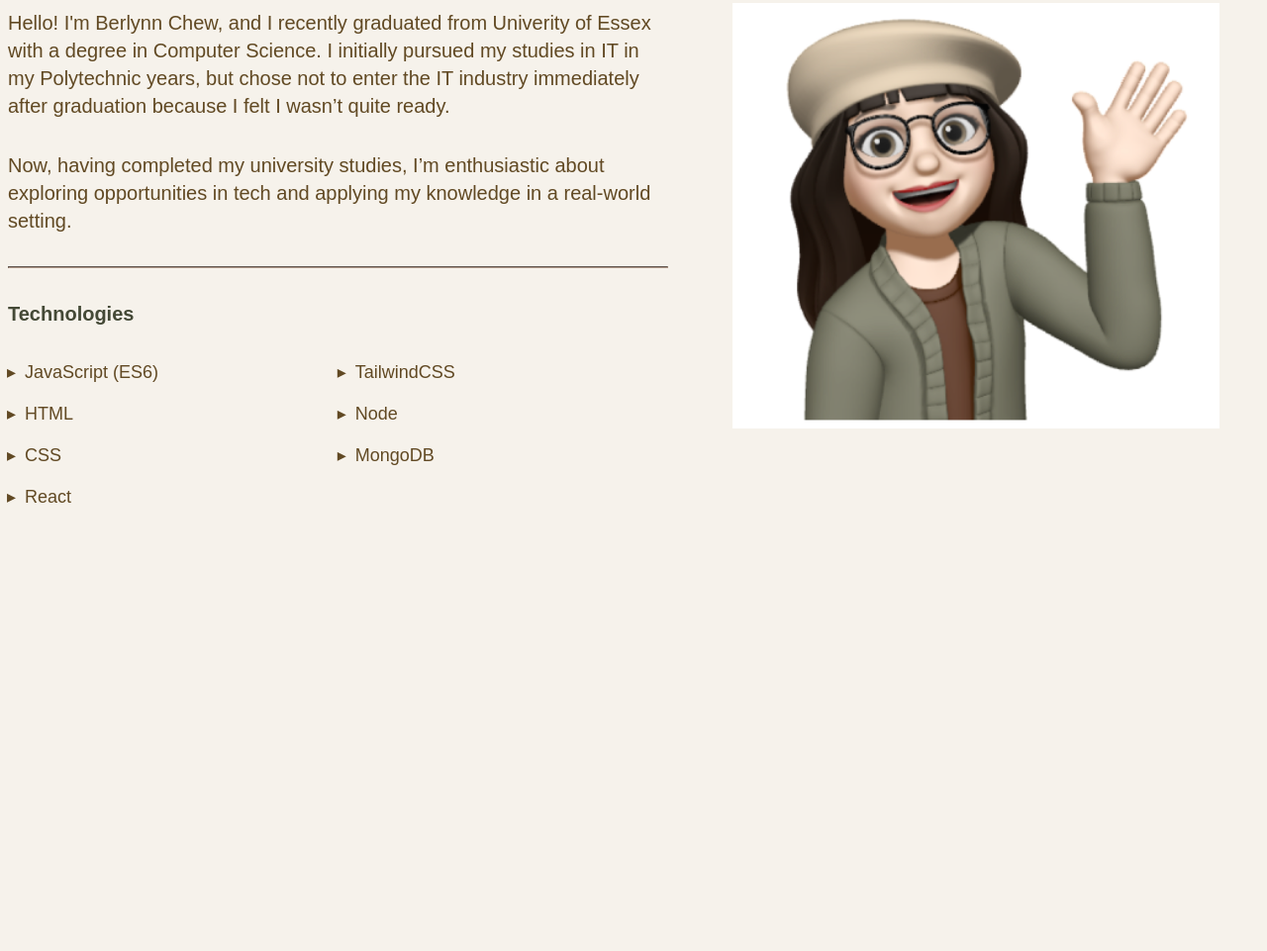
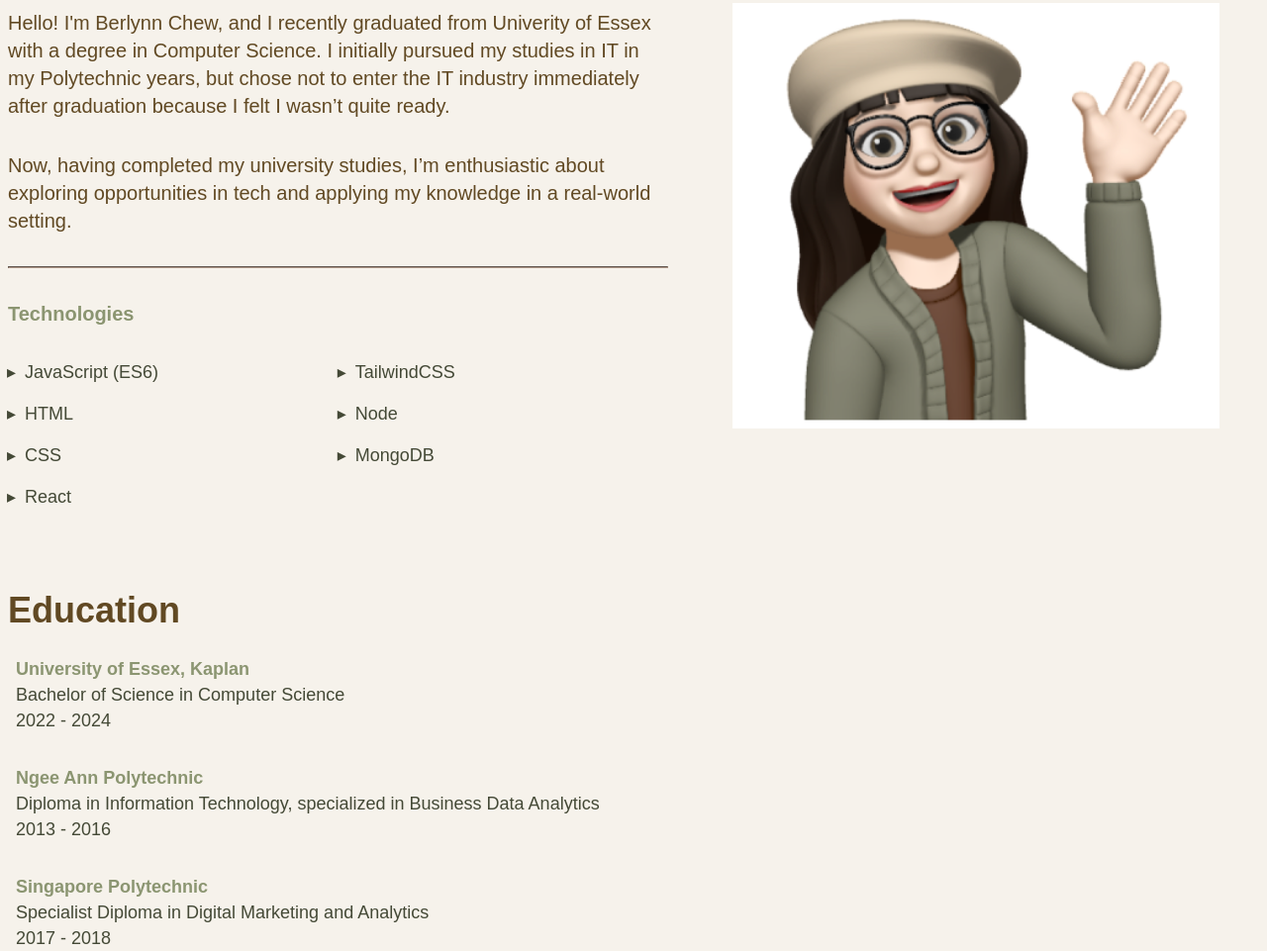
Before and after one commit to berlynncwy/berlynncwy.github.io, a website built with Vite: page index.html in a window 1280 px wide. Shown: the part 760-1721 px from the top of the page at 99% size. Before the commit the page ends 1275 px from the top, so only its background shows below. Built offline with nearby package versions, Linux system fonts and the light colour scheme; a web font is replaced by a local one.

Commit message:
Create education section

```diff
--- a/index.html
+++ b/index.html
@@ -60,13 +60,12 @@
       <section class="intro container">
         <img class="intro__img" src="/memoji.png" alt="my-memoji" />
         <div class="intro__div">
-                    <h1 class="intro__title">Hello! 👋🏻</h1>
+          <h1 class="intro__title">Hello!👋🏻</h1>
           <h2 class="intro__description">
-                        I'm Berlynn, a motivated software developer with a
-                        strong passion for
-                        <span class="highlight">frontend</span> development
-                        focused on creating intuitive and beautiful user
-                        interfaces.
+            I'm Berlynn, a motivated software developer with a strong passion
+            for
+            <span class="highlight">frontend</span> development focused on
+            creating intuitive and beautiful user interfaces.
           </h2>
         </div>
 
@@ -76,17 +75,16 @@
         <div class="about__content">
           <h2 class="about__title">About</h2>
           <p class="about__description">
-                        Hello! I'm Berlynn Chew, and I recently graduated from
-                        Univerity of Essex with a degree in Computer Science. I
-                        initially pursued my studies in IT in my Polytechnic
-                        years, but chose not to enter the IT industry
-                        immediately after graduation because I felt I wasn’t
-                        quite ready.
+            Hello! I'm Berlynn Chew, and I recently graduated from Univerity of
+            Essex with a degree in Computer Science. I initially pursued my
+            studies in IT in my Polytechnic years, but chose not to enter the IT
+            industry immediately after graduation because I felt I wasn’t quite
+            ready.
           </p>
           <p class="about__description">
-                        Now, having completed my university studies, I’m
-                        enthusiastic about exploring opportunities in tech and
-                        applying my knowledge in a real-world setting.
+            Now, having completed my university studies, I’m enthusiastic about
+            exploring opportunities in tech and applying my knowledge in a
+            real-world setting.
           </p>
 
           <hr class="about__hr" />
@@ -113,7 +111,33 @@
           />
         </div>
       </section>
-            <section></section>
+      <section class="edu container section">
+        <h2 class="edu__title">Education</h2>
+        <ul class="edu__ul">
+          <li class="edu__list">
+            <h3 class="edu__subtitle">University of Essex, Kaplan</h3>
+            <p class="edu__description">
+              Bachelor of Science in Computer Science
+            </p>
+            <p class="edu__description">2022 - 2024</p>
+          </li>
+          <li class="edu__list">
+            <h3 class="edu__subtitle">Ngee Ann Polytechnic</h3>
+            <p class="edu__description">
+              Diploma in Information Technology, specialized in Business Data
+              Analytics
+            </p>
+            <p class="edu__description">2013 - 2016</p>
+          </li>
+          <li class="edu__list">
+            <h3 class="edu__subtitle">Singapore Polytechnic</h3>
+            <p class="edu__description">
+              Specialist Diploma in Digital Marketing and Analytics
+            </p>
+            <p class="edu__description">2017 - 2018</p>
+          </li>
+        </ul>
+      </section>
       <section></section>
       <section></section>
       <section></section>
--- a/src/main.js
+++ b/src/main.js
@@ -3,4 +3,5 @@
 import '../styles/components/header.css';
 import '../styles/components/intro.css';
 import '../styles/components/about.css';
+import '../styles/components/education.css'
 import '../styles/ultis.css';
--- a/styles/components/about.css
+++ b/styles/components/about.css
@@ -2,7 +2,7 @@
   display: flex;
   flex-direction: column;
   gap: 1rem;
-    color: var(--clr-light-header-text)
+  color: var(--clr-light-header-text);
 }
 
 .about__content {
@@ -26,7 +26,7 @@
 
 .about__subtitle {
   font-size: var(--size-sm);
-    color: var(--clr-light-text);
+  color: var(--clr-light-highlight);
 }
 
 .about__ul-container {
@@ -37,23 +37,23 @@
   display: flex;
   flex-direction: column;
   gap: 1em;
-    list-style-type: '\25B8';
+  list-style-type: "\25B8";
   padding-left: 0.5em;
   flex: 1;
 }
 
 .about__list {
   font-size: var(--size-sm);
-    color: var(--clr-light-header-text);
+  color: var(--clr-light-text);
 }
 
 .about__list::before {
-    content: '';
+  content: "";
   margin-left: 0.5em;
 }
 
 /* xs screen */
-@media(min-width: 475px) {
+@media (min-width: 475px) {
   .about {
     gap: 1.5rem;
   }
@@ -80,14 +80,13 @@
 }
 
 /* sm screen */
-@media(min-width: 640px) {
+@media (min-width: 640px) {
   .about__img-wrapper {
     margin: 0 auto;
   }
 
   .about__img {
     width: 28.69rem;
-
   }
 }
 
--- /dev/null
+++ b/styles/components/education.css
@@ -0,0 +1,84 @@
+.edu {
+  display: flex;
+  flex-direction: column;
+  gap: 1rem;
+  color: var(--clr-light-header-text);
+}
+
+.edu__title {
+  font-size: var(--size-2xl);
+}
+.edu__ul {
+  display: flex;
+  flex-direction: column;
+  gap: 1em;
+  list-style-type: none;
+  padding-left: 0.5em;
+}
+
+.edu__subtitle {
+  color: var(--clr-light-highlight);
+  font-size: var(--size-sm);
+}
+
+.edu__list {
+  font-size: var(--size-sm);
+}
+
+.edu__description {
+  color: var(--clr-light-text);
+}
+
+/* xs screen */
+@media (min-width: 475px) {
+  .edu {
+    gap: 1.5rem;
+  }
+
+  .edu__title {
+    font-size: var(--size-3xl);
+  }
+
+  .edu__ul {
+    gap: 1.5em;
+  }
+
+  .edu__subtitle {
+    font-size: var(--size-base);
+  }
+
+  .edu__list {
+    font-size: var(--size-base);
+  }
+}
+
+/* sm screen */
+/* @media (min-width: 640px) {} */
+
+/* md screen */
+/* @media (min-width: 768px) {} */
+
+/* lg screen */
+@media (min-width: 1024px) {
+  .edu__title {
+    font-size: var(--size-4xl);
+  }
+
+  .edu__ul {
+    gap: 2em;
+  }
+
+  .edu__subtitle {
+    font-size: var(--size-lg);
+  }
+
+  .edu__list {
+    font-size: var(--size-lg);
+  }
+}
+
+/* xl screen */
+/* @media (min-width: 1280px) {} */
+
+/* 2xl screen */
+/* @media (min-width: 1536px) {} */
--- a/styles/components/header.css
+++ b/styles/components/header.css
@@ -17,8 +17,6 @@
   width: var(--size-xl);
   height: var(--size-xl);
 }
-
-
 
 /* md screen */
 @media (min-width: 768px) {
--- a/styles/style.css
+++ b/styles/style.css
@@ -1,22 +1,22 @@
 :root {
   /* colours -----------------------*/
-    --clr-light: #F6F2EB;
-    --clr-dark: #060C13;
+  --clr-light: #f6f2eb;
+  --clr-dark: #060c13;
 
-    --clr-light-btn: #B29B8C;
-    --clr-dark-btn: #E63946;
+  --clr-light-btn: #b29b8c;
+  --clr-dark-btn: #e63946;
 
-    --clr-light-btn-text: #DFD3B9;
-    --clr-dark-btn-text: #F1FAEE;
+  --clr-light-btn-text: #dfd3b9;
+  --clr-dark-btn-text: #f1faee;
 
   --clr-light-header-text: #614923;
-    --clr-dark-header-text: #A8DADC;
+  --clr-dark-header-text: #a8dadc;
 
   --clr-light-text: #444936;
-    --clr-dark-text: #335D99;
+  --clr-dark-text: #335d99;
 
-    --clr-light-highlight: #8B9571;
-    --clr-dark-highlight: #4E8BB1;
+  --clr-light-highlight: #8b9571;
+  --clr-dark-highlight: #4e8bb1;
 
   /* sizes ------------------------ */
   --size-xxs: 0.5rem;
@@ -41,13 +41,12 @@
   line-height: calc(1em + 0.5rem);
 }
 
-
 html {
   scroll-behavior: smooth;
 }
 
 body {
-    font-family: 'General Sans', sans-serif;
+  font-family: "General Sans", sans-serif;
   background-color: var(--clr-light);
 }
 
--- a/styles/ultis.css
+++ b/styles/ultis.css
@@ -1,6 +1,6 @@
 /* ======== create 6 media queries ======== */
 /* xs screen */
-/* @media(min-width: 475px) {}
+/* @media(min-width: 475px) {} */
 
 /* sm screen */
 /* @media(min-width: 640px) {} */
@@ -25,14 +25,15 @@
   color: var(--clr-light);
   padding: 0.5em 1em;
   border-radius: 8px;
-    transition: background-color 0.3s, box-shadow 0.3s, transform 0.3s;
+  transition: background-color 0.3s, box-shadow 0.3s, transform 0.3s, color 0.3s;
 }
 
 .btn:hover {
   transform: translateY(-3px);
   color: var(--clr-light-highlight);
   background-color: var(--clr-light-text);
-    box-shadow: 0 10px 20px rgba(139, 149, 113, 0.5), 0 6px 6px rgba(139, 149, 113, 0.5), 0 0 35px rgba(139, 149, 113, 0.9);
+  box-shadow: 0 10px 20px rgba(139, 149, 113, 0.5),
+    0 6px 6px rgba(139, 149, 113, 0.5), 0 0 35px rgba(139, 149, 113, 0.9);
 }
 
 .container {
@@ -49,14 +50,14 @@
 
 /* ======== create 6 media queries ======== */
 /* xs screen */
-@media(min-width: 475px) {
+@media (min-width: 475px) {
   .container {
     max-width: 475px;
   }
 }
 
 /* sm screen */
-@media(min-width: 640px) {
+@media (min-width: 640px) {
   .container {
     max-width: 640px;
   }
```
Lines whose indentation alone changed are shown as unchanged.
